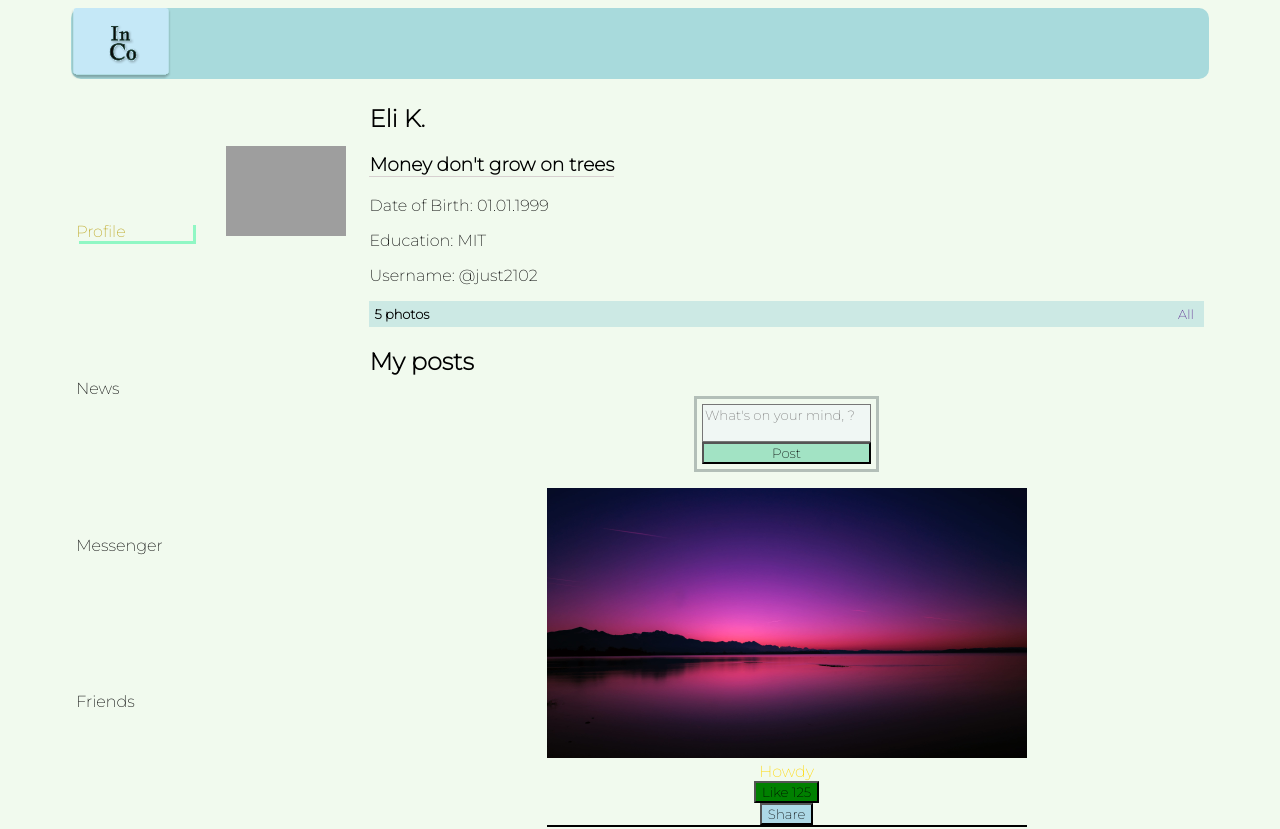
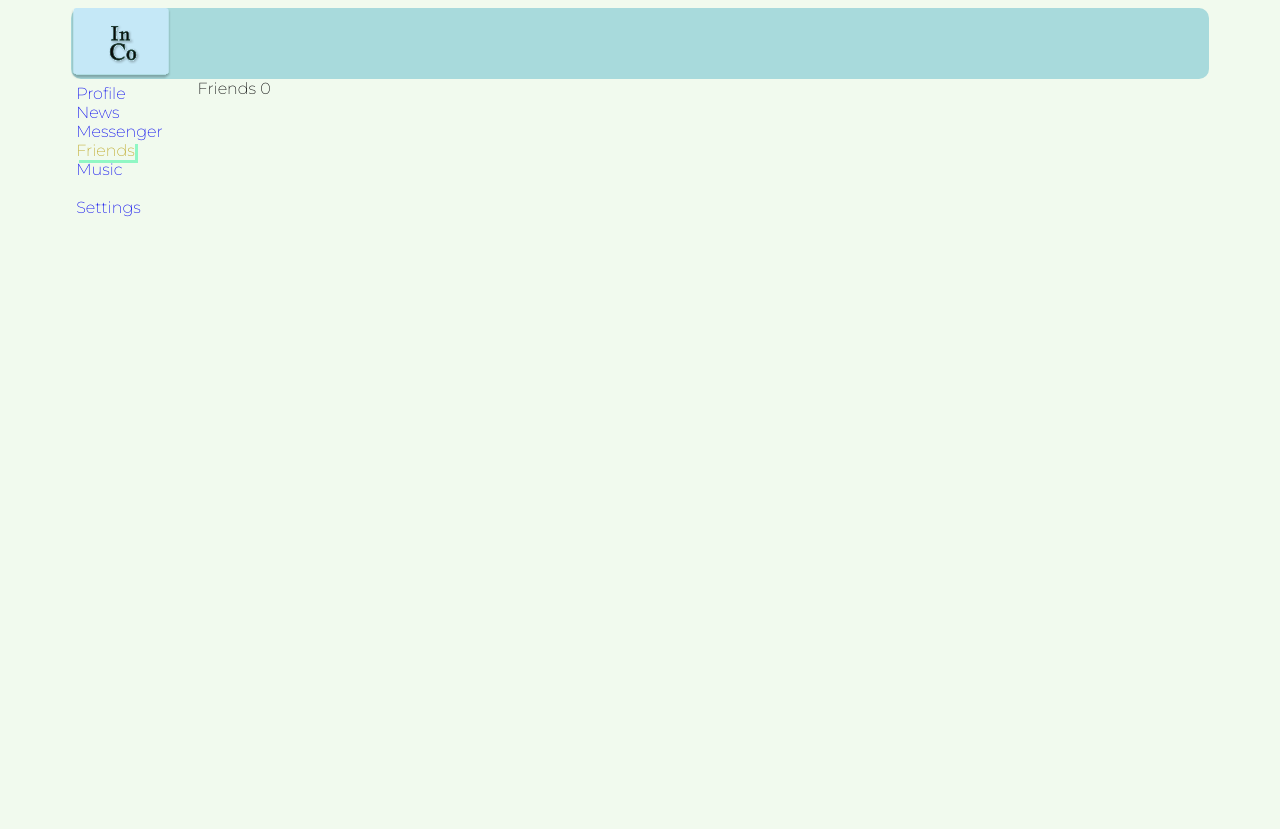
Before and after one commit to just2102/InContact, a React (Create React App) app: page /friends in a window 1280 px wide. Shown: the top 829 px of the page. After the commit the page ends 800 px from the top, so only its background shows below. Built offline with nearby package versions, Linux system fonts and the light colour scheme; grey boxes are pictures that could not be loaded.

Commit message:
Routing set up for navbar links via react-router-dom; default 'a' links changed to 'NavLink' which allows to dynamically display currently active section; components for new sections added

```diff
--- a/package.json
+++ b/package.json
@@ -9,6 +9,7 @@
     "@testing-library/user-event": "^13.5.0",
     "react": "^18.2.0",
     "react-dom": "^18.2.0",
+    "react-router-dom": "^6.4.5",
     "react-scripts": "5.0.1",
     "web-vitals": "^2.1.4"
   },
--- a/src/App.js
+++ b/src/App.js
@@ -1,16 +1,42 @@
 import { useState } from "react";
 import './index.css';
+import {
+  createBrowserRouter,
+  BrowserRouter,
+  RouterProvider,
+  Route,
+  Routes,
+  Link,
+} from "react-router-dom";
 import Header from "./Components/Header/Header";
 import Nav from "./Components/Nav/Nav";
 import Profile from "./Components/Profile/Profile";
+import News from "./Components/News/News"
+import Messenger from "./Components/Messenger/Messenger";
+import Friends from "./Components/Friends/Friends";
+import Music from "./Components/Music/Music";
+import Settings from "./Components/Settings/Settings";
+
+
 function App() {
 
   return (
+    <BrowserRouter>
     <div className="app-wrapper">
       <Header></Header>
       <Nav></Nav>
-      <Profile></Profile>
+      <div className="app-wrapper-content">
+      <Routes>
+      <Route path="/profile" element={<Profile/>} />
+      <Route path="/news" element={<News/>}/>
+      <Route path="/messenger" element={<Messenger/>}/>
+      <Route path="/friends" element={<Friends/>}/>
+      <Route path="/music" element={<Music/>}/>
+      <Route path="/settings" element={<Settings/>}/>
+      </Routes>
+      </div>
     </div>
+    </BrowserRouter>
   );
 }
 
--- /dev/null
+++ b/src/Components/Friends/Friends.jsx
@@ -0,0 +1,10 @@
+const Friends = () => {
+    return (
+        <div className="friends">
+            Friends
+            0
+        </div>
+     );
+}
+
+export default Friends;
--- /dev/null
+++ b/src/Components/Messenger/Messenger.jsx
@@ -0,0 +1,11 @@
+
+const Messenger = () => {
+    return (
+        <div className="messenger">
+            <div className="message">Msg1</div>
+            <div className="message">Msg2</div>
+        </div>
+     );
+}
+
+export default Messenger;
--- /dev/null
+++ b/src/Components/Music/Music.jsx
@@ -0,0 +1,9 @@
+const Music = () => {
+    return (
+        <div className="music">
+            Music
+        </div>
+     );
+}
+
+export default Music;
--- a/src/Components/Nav/Nav.jsx
+++ b/src/Components/Nav/Nav.jsx
@@ -1,13 +1,27 @@
+import { NavLink } from 'react-router-dom';
 import s from './Nav.module.css'
 const Nav = () => {
+
     return (
     <nav className={s.nav}>
-     <div className={s.nav_item+" "+ s.active}>Profile</div>
-     <div className={s.nav_item}>News</div>
-     <div className={s.nav_item}>Messenger</div>
-     <div className={s.nav_item}>Friends</div>
-     <div className={s.nav_item}>Music</div>
-     <div className={s.nav_item}>Settings</div>
+     <div className={s.nav_item}>
+        <NavLink to="/profile" className={myFunc=>myFunc.isActive ? s.active : s.nav_item} >Profile</NavLink>
+     </div>
+     <div className={s.nav_item}>
+        <NavLink to="/news" className={myFunc=>myFunc.isActive?s.active:s.nav_item} >News</NavLink>
+     </div>
+     <div className={s.nav_item}>
+        <NavLink to="/messenger" className={myFunc=>myFunc.isActive?s.active:s.nav_item}>Messenger</NavLink>
+     </div>
+     <div className={s.nav_item}>
+        <NavLink to="/friends"className={myFunc=>myFunc.isActive ? s.active : s.nav_item}>Friends</NavLink>
+     </div>
+     <div className={s.nav_item}>
+        <NavLink to="/music"className={myFunc=> myFunc.isActive ? s.active : s.nav_item} >Music</NavLink>
+     </div>
+     <div className={s.nav_item}>
+        <NavLink to="/settings" className={myFunc=> myFunc.isActive ? s.active : s.nav_item}>Settings</NavLink>
+     </div>
     </nav>
      );
 }
--- a/src/Components/Nav/Nav.module.css
+++ b/src/Components/Nav/Nav.module.css
@@ -8,21 +8,23 @@
     align-items: end;
     background-color: #F1FAEE;
 }
-  .nav_item {
+
+.nav_item a {
+  text-decoration: none;
   transition: 150ms;
 }
-
-  .nav_item:hover {
+.nav_item a:hover {
   cursor: pointer;
-    color: rgb(26, 131, 154);
+  color: rgb(35, 156, 183);
 }
 
-  .nav_item.active {
+
+a.active {
     color:rgb(188, 165, 31);
     box-shadow: 3px 3px rgb(144, 247, 196);
     transition: 150ms;
 }
-  .nav_item.active:hover {
+a.active:hover {
     transform: scale(1.03);
     box-shadow: 2px 2px rgb(182, 242, 220);
 }
--- /dev/null
+++ b/src/Components/News/News.jsx
@@ -0,0 +1,9 @@
+const News = () => {
+    return (
+        <div className="news">
+            News
+        </div>
+     );
+}
+
+export default News;
--- a/src/Components/Profile/Profile.jsx
+++ b/src/Components/Profile/Profile.jsx
@@ -14,7 +14,7 @@ const Profile = () => {
 
 
     return (
-        <div className="profile">
+      <div className="profile">
         <div className="user-section">
           <div id="user-section_image"><img src="https://media.istockphoto.com/id/139392762/photo/venetian-mask.jpg?s=170667a&w=0&k=20&c=wgFV5biG18-7ApTtgmXieuCsYFEIZiQWJa02eqbQp3s=" alt="" /></div>
 
--- /dev/null
+++ b/src/Components/Settings/Settings.jsx
@@ -0,0 +1,9 @@
+const Settings = () => {
+    return (
+        <div className="settings">
+            Settings
+        </div>
+     );
+}
+
+export default Settings;
--- a/src/index.css
+++ b/src/index.css
@@ -13,3 +13,7 @@ body {
   margin-left:5%;
   margin-right:5%;
 }
+
+.app-wrapper-content {
+
+}
```
Also changed, not shown: src/Components/Messenger/Messenger.module.css (added), 1 other file (tests, documents, lock files or other folders). Lines whose indentation alone changed are shown as unchanged.
